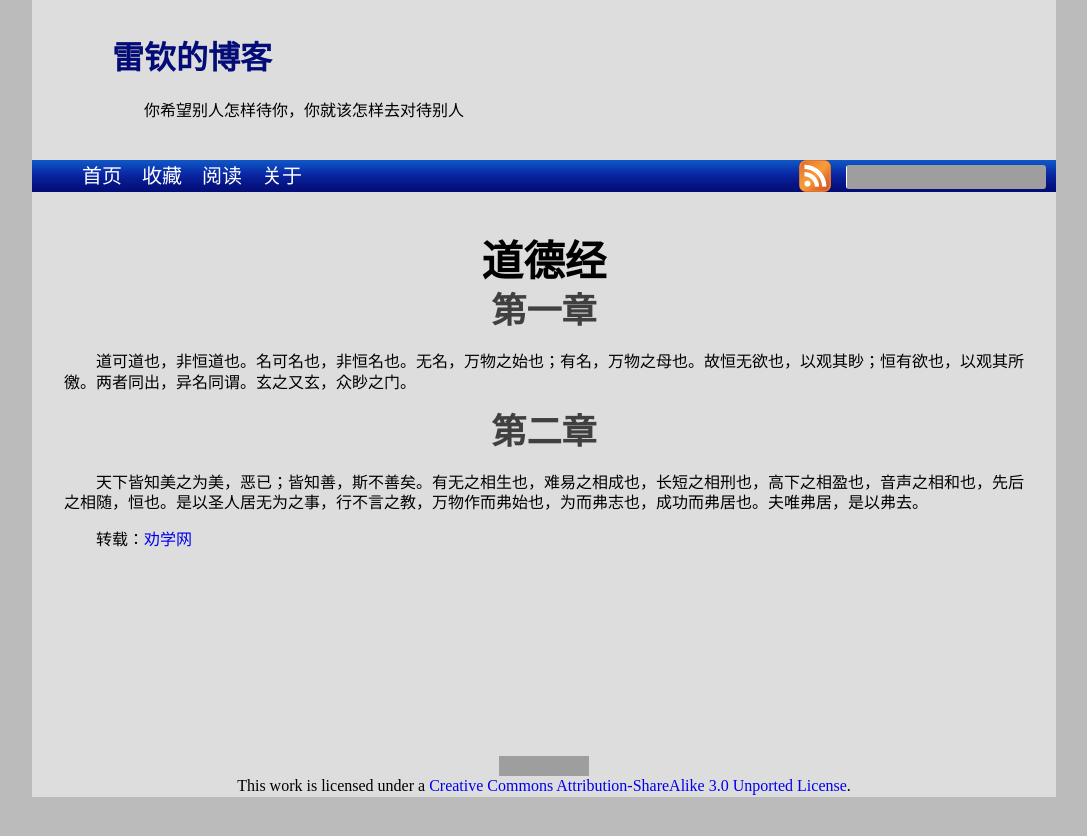
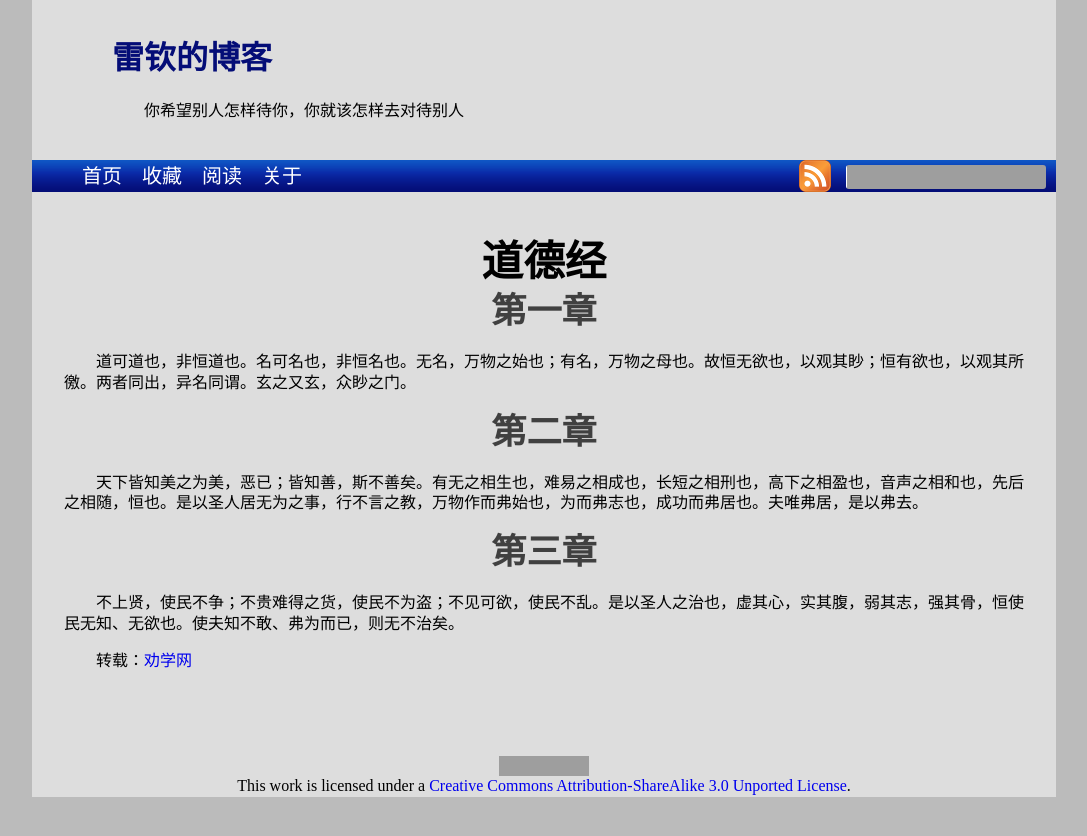
Before and after one commit to leiqin/leiqin.github.io, a Jekyll site: the page built from shoucang/daodejing.markdown, in a window 1280 px wide. Shown: the top 836 px of the page, without its empty margins (96-1183 px from the left). Built offline with Jekyll 4.4.1, drawn with Linux system fonts in a browser that asks for light colours; nearby versions of some CDN libraries; comment, search, counter and statistics services are not loaded; grey boxes are pictures that could not be loaded.

Commit message:
道德经 第三章

```diff
--- a/shoucang/daodejing.markdown
+++ b/shoucang/daodejing.markdown
@@ -12,4 +12,8 @@ layout: headercenter
 
 天下皆知美之为美，恶已；皆知善，斯不善矣。有无之相生也，难易之相成也，长短之相刑也，高下之相盈也，音声之相和也，先后之相随，恒也。是以圣人居无为之事，行不言之教，万物作而弗始也，为而弗志也，成功而弗居也。夫唯弗居，是以弗去。
 
+## 第三章
+
+不上贤，使民不争；不贵难得之货，使民不为盗；不见可欲，使民不乱。是以圣人之治也，虚其心，实其腹，弱其志，强其骨，恒使民无知、无欲也。使夫知不敢、弗为而已，则无不治矣。
+
 转载：[劝学网](http://www.quanxue.cn/CT_DaoJia/LaoZiIndex.html)
```
